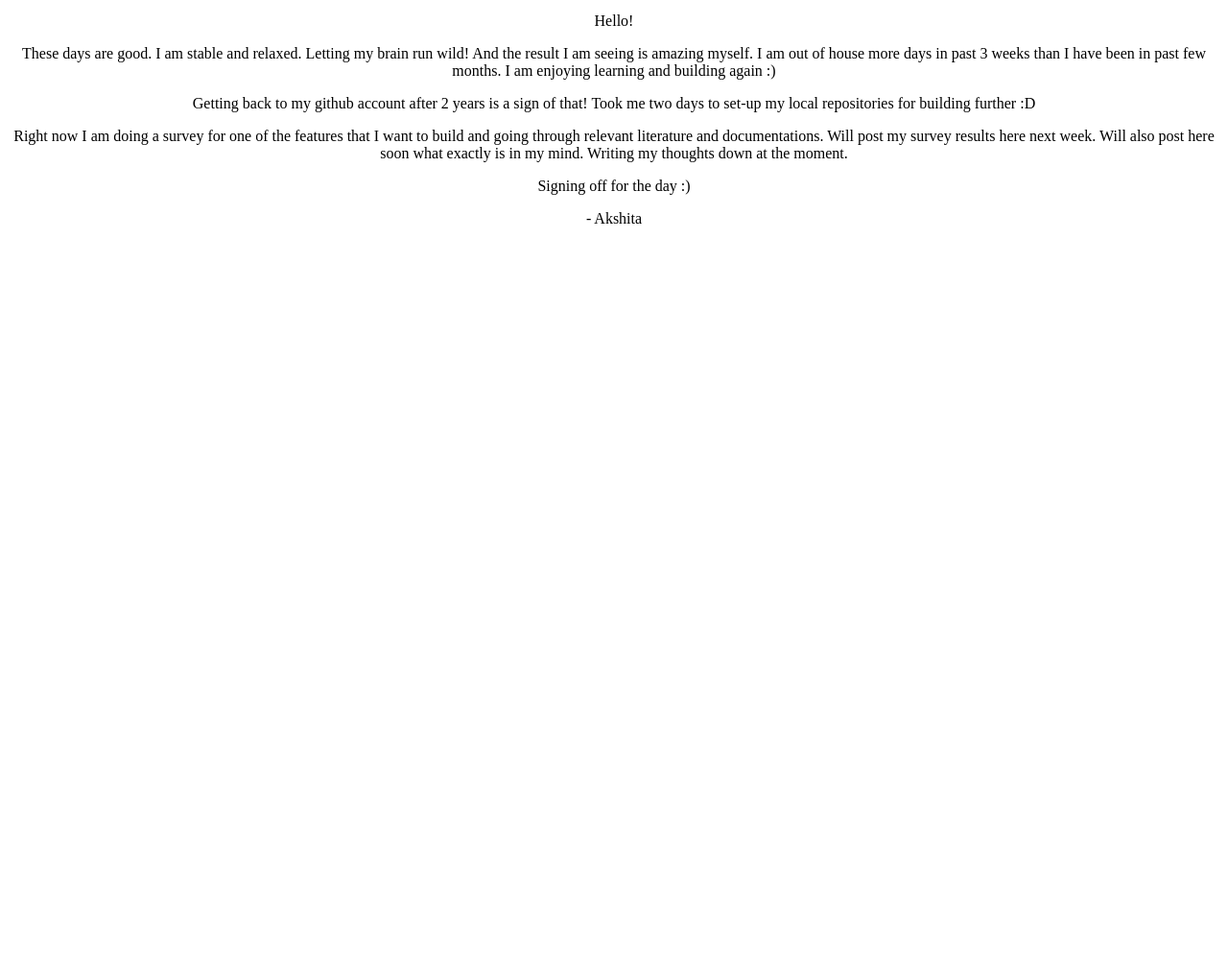
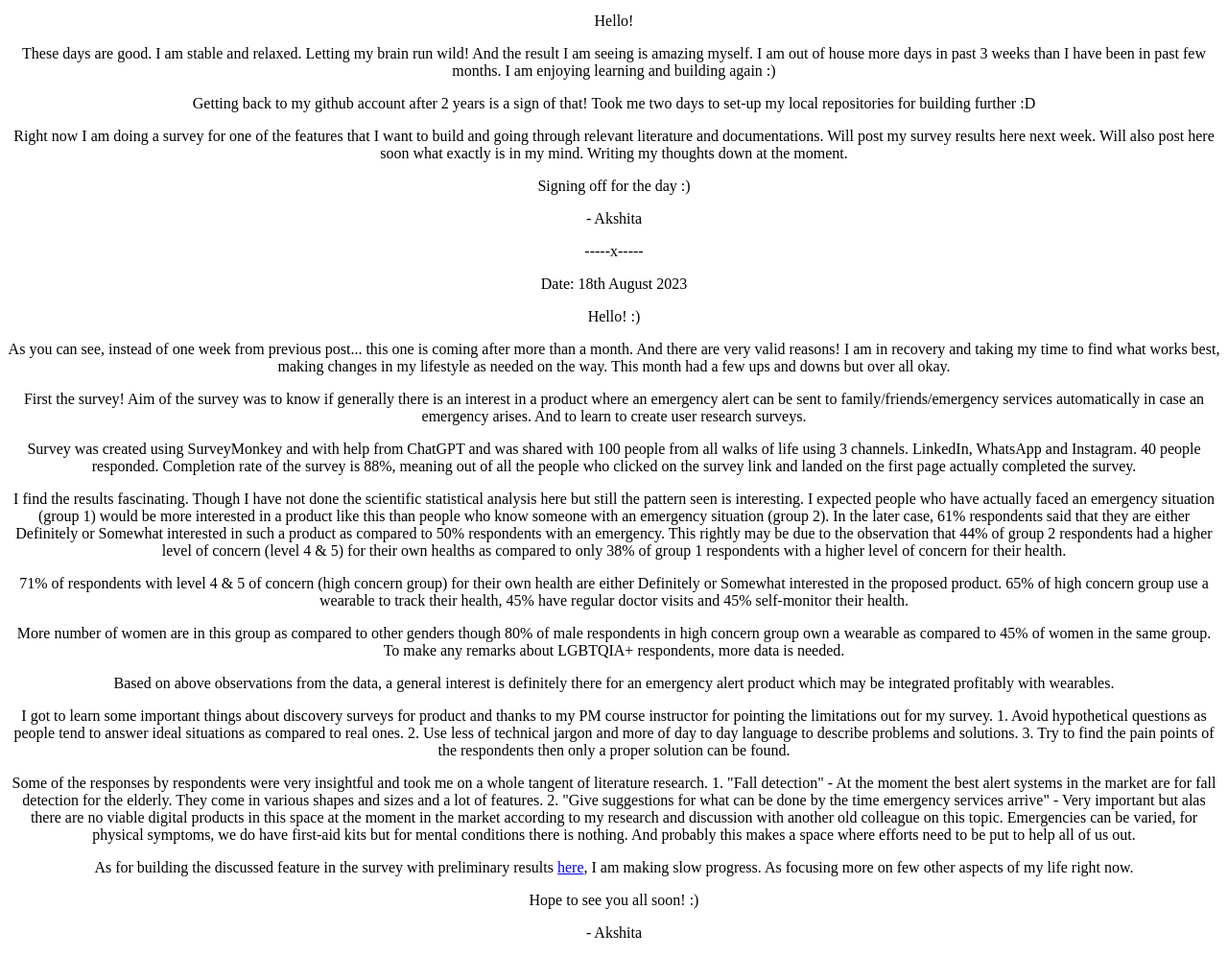
Before and after one commit to Akshita07/Akshita07.github.io, a plain HTML site: page index.html in a window 1280 px wide. Shown: the part 101-1098 px from the top of the page at 96% size. Before the commit the page ends 800 px from the top, so only its background shows below. Drawn offline with Linux system fonts and the light colour scheme.

Commit message:
post_18_aug_survey_analysis

```diff
--- a/index.html
+++ b/index.html
@@ -46,6 +46,107 @@
 
         </div>
 
+        <div class="container" align="center">
+            <p>-----x-----</p>
+        </div>
+
+        <div class="container" align="center">
+            <p> Date: 18th August 2023 </p>
+
+            <p>Hello! :)</p>
+
+            <p> As you can see, instead of one week from previous post... this
+            one is coming after more than a month. And there are very
+                valid reasons! I am in recovery and taking my time to find
+                what works best, making changes in my lifestyle as needed on
+                the way. This month had a few ups and downs but over all okay.</p>
+
+            <p> First the survey! Aim of the survey was to know if generally
+                there is an interest in a product where an emergency alert can
+                be sent to family/friends/emergency services automatically in
+                case an emergency arises. And to learn to create user
+                research surveys.
+            </p>
+
+            <p> Survey was created using SurveyMonkey and with help from ChatGPT
+                and was shared with 100 people from all walks of life using 3
+                channels. LinkedIn, WhatsApp and Instagram. 40 people
+                responded. Completion rate of the survey is 88%,
+                meaning out of all the people who clicked on the survey link
+                and landed on the first page actually completed the survey.
+            </p>
+
+            <p> I find the results fascinating. Though I have not done the
+                scientific statistical analysis here but still the pattern
+                seen is interesting. I expected people who have actually
+                faced an emergency situation (group 1) would be more interested
+                in a product like this than people who know someone with an
+                emergency situation (group 2). In the later case, 61%
+                respondents said that they are either Definitely or Somewhat
+                interested in such a product as compared to 50% respondents
+                with an emergency. This rightly may be due to the observation
+                that 44% of group 2 respondents had a higher level of concern
+                (level 4 & 5) for their own healths as compared to only 38%
+                of group 1 respondents with a higher level of concern for their
+                health. </p>
+
+            <p> 71% of respondents with level 4 & 5 of concern (high concern
+                group) for their own health are either Definitely or Somewhat
+                interested in the proposed product. 65% of high concern group
+                use a wearable to track their health, 45% have regular doctor
+                visits and 45% self-monitor their health. </p>
+
+            <p> More number of women are in this group as compared to other
+                genders though 80% of male respondents in high concern group
+                own a wearable as compared to 45% of women in the same group.
+                To make any remarks about LGBTQIA+ respondents,
+                more data is needed.
+            </p>
+
+            <p> Based on above observations from the data, a general
+                interest is definitely there for an emergency alert product
+                which may be integrated profitably with wearables.
+            </p>
+
+            <p> I got to learn some important things about discovery surveys for
+                product and thanks to my PM course instructor for pointing
+                the limitations out for my survey.
+                1. Avoid hypothetical questions as people tend to answer ideal
+                situations as compared to real ones.
+                2. Use less of technical jargon and more of day to day language
+                to describe problems and solutions.
+                3. Try to find the pain points of the respondents then only a
+                proper solution can be found.
+            </p>
+
+            <p> Some of the responses by respondents were very insightful
+                and took me on a whole tangent of literature research.
+                1. "Fall detection" - At the moment the best alert systems
+                in the market are for fall detection for the elderly. They
+                come in various shapes and sizes and a lot of features.
+                2. "Give suggestions for what can be done by the time
+                emergency services arrive" - Very important but alas there
+                are no viable digital products in this space at the moment
+                in the market according to my research and discussion with
+                another old colleague on this topic. Emergencies can be
+                varied, for physical symptoms, we do have first-aid kits
+                but for mental conditions there is nothing. And probably
+                this makes a space where efforts need to be put to help all
+                of us out.</p>
+
+            <p> As for building the discussed feature in the survey with
+                preliminary results <a
+                        href="https://www.surveymonkey.com/stories/SM-Feq2UPv_2B4O4QakkXNMj_2Bzg_3D_3D/edit/">
+                    here</a>, I am making slow progress. As focusing
+                more on few other aspects of my life right now.
+            </p>
+
+            <p> Hope to see you all soon! :) </p>
+
+            <p>- Akshita</p>
+
+        </div>
+
        <!-- <script
             src="https://cdn.jsdelivr.net/npm/bootstrap@5.0.1/dist/js/bootstrap.bundle.min.js"
             integrity="sha384-gtEjrD/SeCtmISkJkNUaaKMoLD0//ElJ19smozuHV6z3Iehds+3Ulb9Bn9Plx0x4"
```
